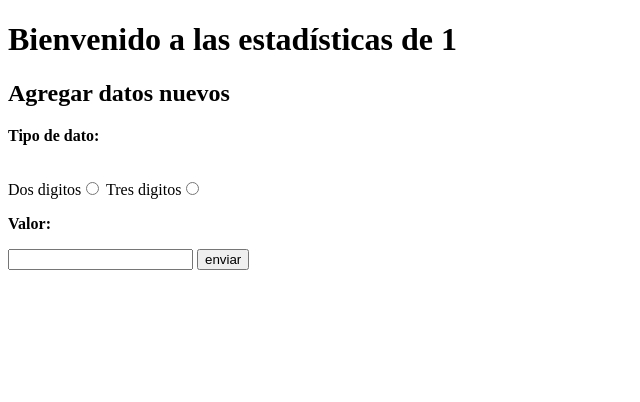
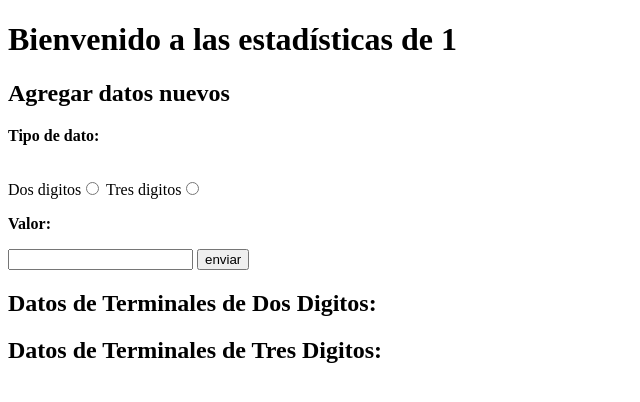
Before and after one commit to Gianfranco97/LoteriaV2, a PHP site: page /loteria.php?nombre=1 in a window 1280 px wide. Shown: the top 402 px of the page, without its empty margins (0-640 px from the left). Run offline with PHP 8.4, Linux system fonts and the light colour scheme.

Commit message:
Todo lo hecho hasta el momento. Todavia no registra

```diff
--- a/index.php
+++ b/index.php
@@ -12,7 +12,11 @@
 
     </div>
     <div class="Nueva-Loteria">
-
+      <h2>Agregar una Nueva Loteria</h2>
+      <form class="F-Nueva-Loteria" action="agregar_loteria.php" method="post">
+        <p>Nombre:</p><input type="text" name="nombre" required>
+        <br><input type="submit" name="agregar" value="Agregar">
+      </form>
     </div>
   </body>
 </html>
--- a/loteria.php
+++ b/loteria.php
@@ -4,11 +4,14 @@
     <meta charset="utf-8">
     <title>Estadísticas</title>
     <link rel="stylesheet" href="css/estilos.css">
-    <?php require 'conex.php'; ?>
+    <?php
+      require 'conex.php';
+      $nombre_loteria = $_GET['nombre'];
+    ?>
   </head>
   <body>
     <?php
-      echo "<h1>Bienvenido a las estadísticas de ". $_GET['nombre'] ."</h1>";
+      echo "<h1>Bienvenido a las estadísticas de ". $nombre_loteria ."</h1>";
     ?>
     <form class="formulario" action="loteria.php" method="post">
       <h2>Agregar datos nuevos</h2>
@@ -19,7 +22,44 @@
       <input type="number" name="valor">
       <input type="submit" name="boton" value="enviar">
     </form>
-
+      <div class="Datos">
+        <?php
+          $sqlDos = mysqli_query($enlace, "SELECT * form datos_2dig WHERE N_loteria =". $nombre_loteria);
+          $dosDigitos = mysqli_fetch_assoc($sqlDos);
+          $sqlTres = mysqli_query($enlace, "SELECT * form datos_3dig WHERE N_loteria =". $nombre_loteria);
+          $tresDigitos = mysqli_fetch_assoc($sqlTres);
+          if (isset($_POST['boton'])) {
+            if ($_POST['tipo_dato'] == 2) {
+              $ultimo_dato = mysqli_query($enlace, "SELECT ultimo_ingreso_2dig form datos_2dig WHERE N_loteria =". $nombre_loteria);
+              //Dos Digitos
+              if ($ultimo_dato < 100) {
+                $nuevo_dato = $ultimo_dato + 1;
+              }
+              else {
+                $nuevo_dato = 1;
+              }
+              mysqli_query($enlace, "UPDATE datos_2dig SET dig".$nuevo_dato."=".$_POST['valor']."WHERE N_loteria =".$nombre_loteria);
+            }
+            //Tres Digitos
+            else{
+              $ultimo_dato = mysqli_query($enlace, "SELECT ultimo_ingreso_3dig form datos_3dig WHERE N_loteria =". $nombre_loteria);
+              if ($ultimo_dato < 1000) {
+                $nuevo_dato = $ultimo_dato + 1;
+              }
+              else {
+                $nuevo_dato = 1;
+              }
+              mysqli_query($enlace, "UPDATE datos_3dig SET dig".$nuevo_dato."=".$_POST['valor']."WHERE N_loteria =".$nombre_loteria);
+            }
+          }
+        ?>
+        <div class="Dos">
+          <h2>Datos de Terminales de Dos Digitos:</h2>
+        </div>
+        <div class="Tres">
+          <h2>Datos de Terminales de Tres Digitos:</h2>
+        </div>
+      </div>
     </div>
   </body>
 </html>
```
Also changed, not shown: agregar_loteria.php (added, +18 -0 lines).
